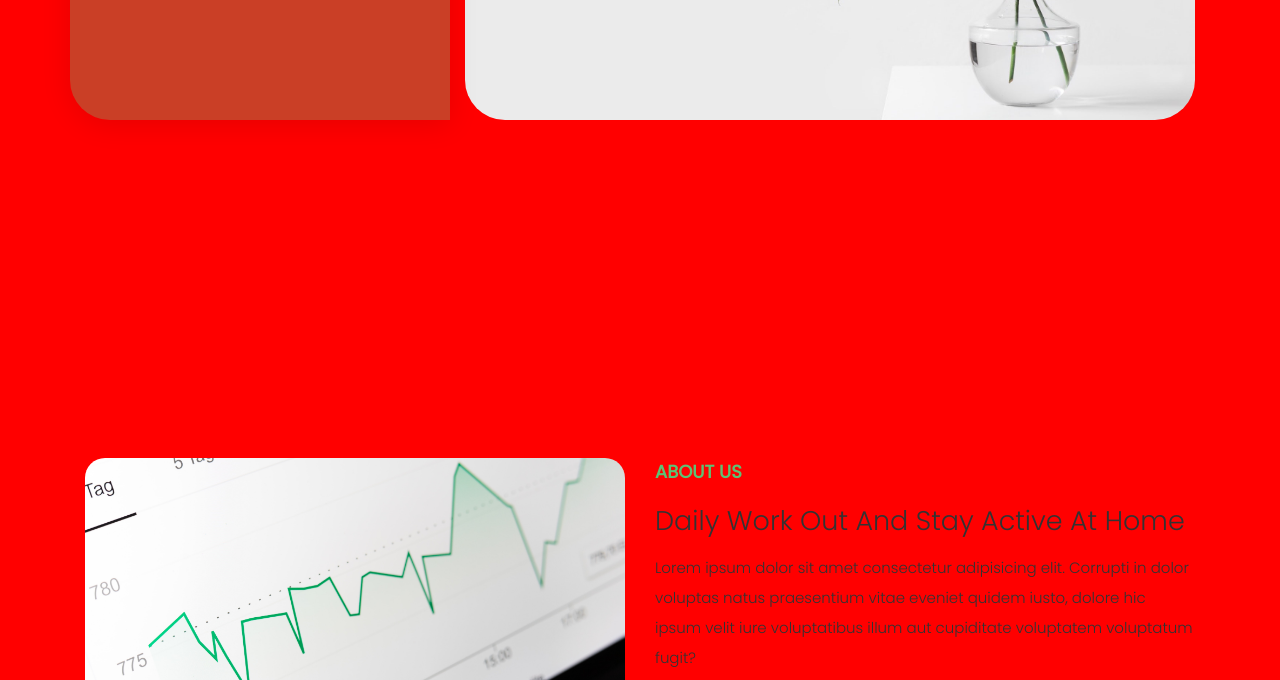
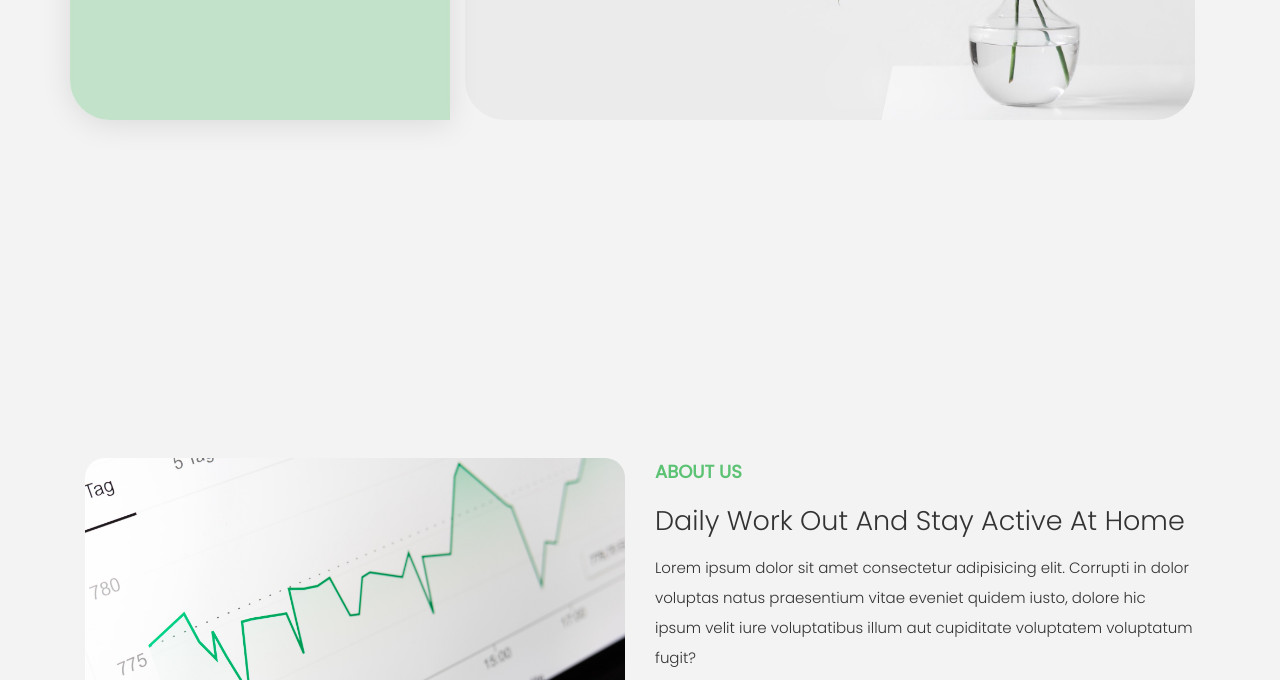
Before and after one commit to walid1921/Bank-web, a website built with Parcel: page index.html in a window 1280 px wide. Shown: the part 539-1219 px from the top of the page. Built offline with nearby package versions, Linux system fonts and the light colour scheme; a web font is replaced by a local one.

```diff
--- a/sass/style.sass
+++ b/sass/style.sass
@@ -59,7 +59,7 @@
     font-weight: 300
     color: $text-color
     line-height: 1,9
-    background-color: red
+    background-color: $bg-color
 
 // ! GENERAL ELEMENTS
 section
```
Also changed, not shown: css/main.css.
